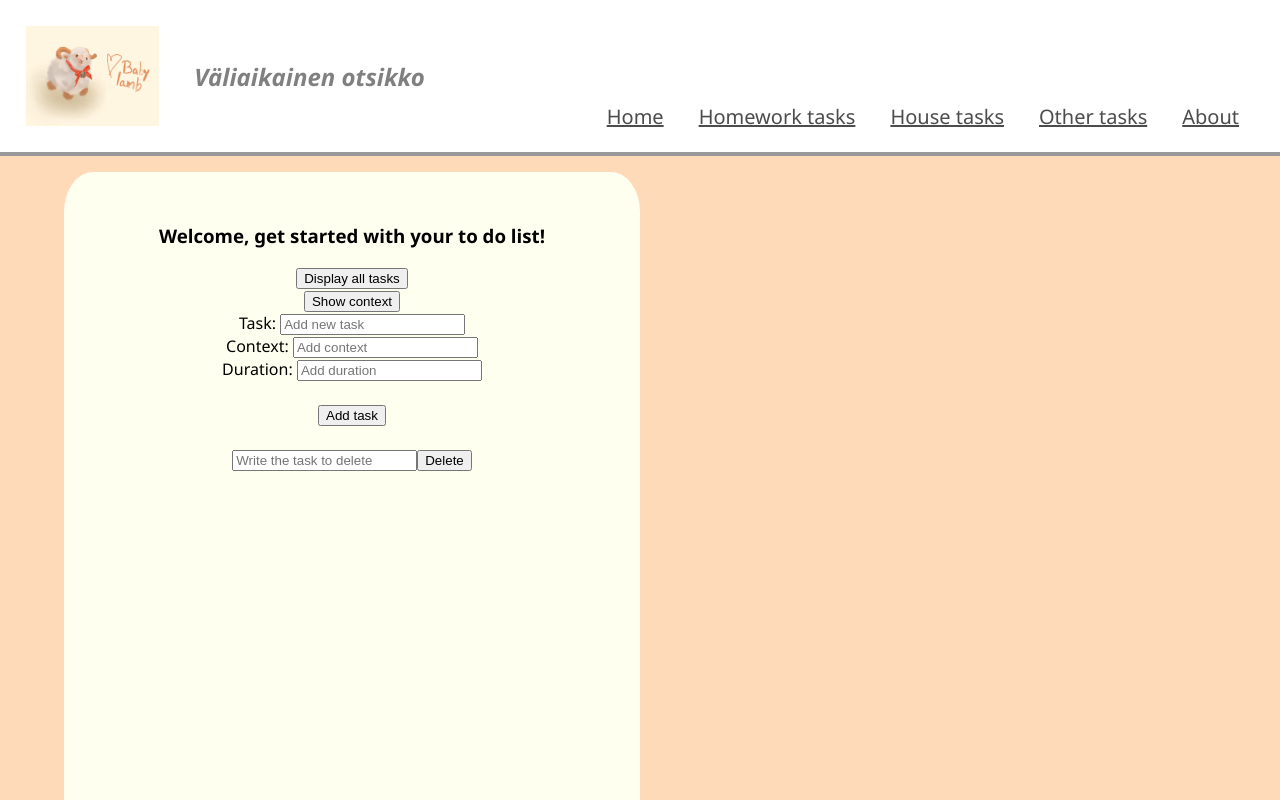
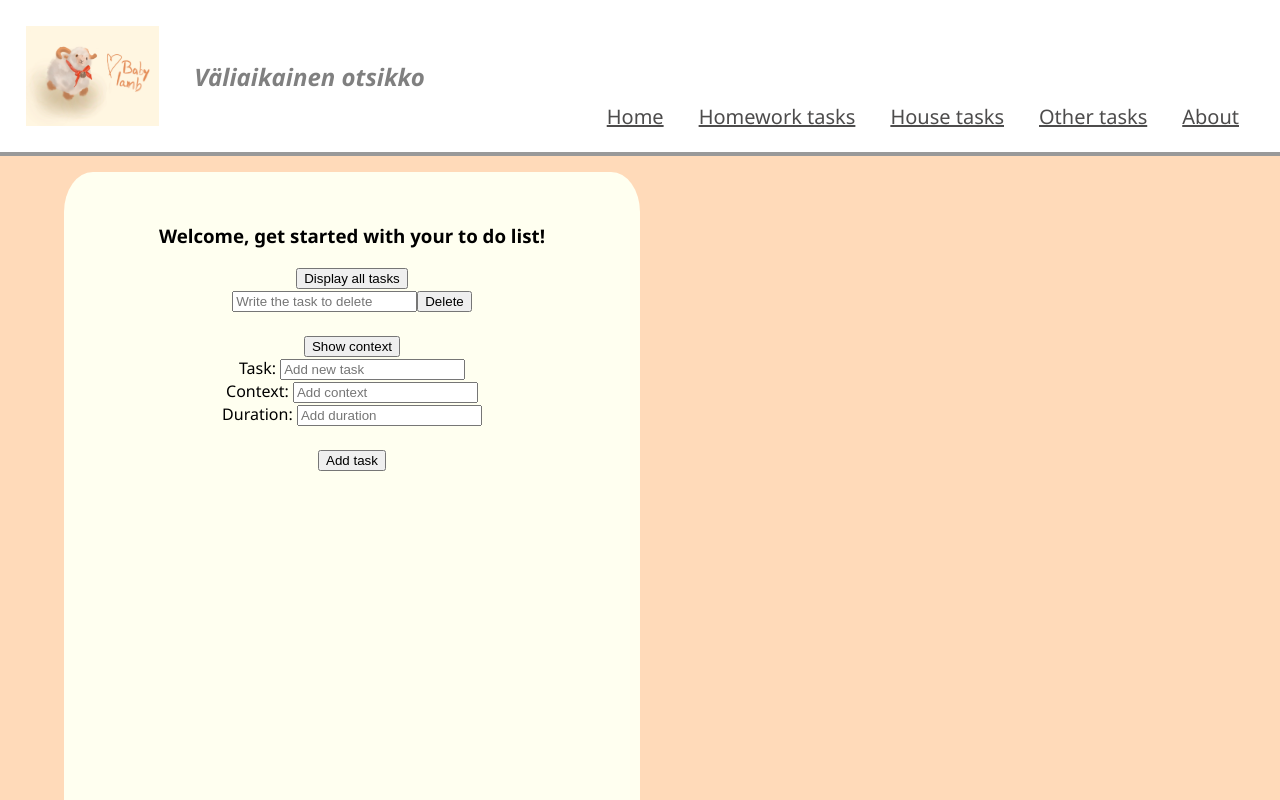
Before and after one commit to Minna-Nguyen/react_harjoitustyo, a React (Create React App) app in the folder project/: page / in a window 1280 px wide. Shown: the top 800 px of the page. Built offline with nearby package versions, Linux system fonts and the light colour scheme.

Commit message:
DEL input move under Display btn

```diff
--- a/project/src/Home.js
+++ b/project/src/Home.js
@@ -106,17 +106,26 @@ function Home(props) {
                 <>
                   <li key={task.id}>
                     {task.task}{" "}
-                    <button
+                    <strong
                       onClick={DeleteById}
                       onChange={(e) => setDeleteTask(e.target.value)}
                     >
-                      Task id: {task.id}
-                    </button>
+                      id: {task.id}
+                    </strong>
                   </li>
                 </>
               ))}
             </div>
           )}
+          <br></br>
+          <input
+            type="text"
+            placeholder="Write the task to delete"
+            value={deleteTask}
+            onChange={(e) => setDeleteTask(e.target.value)}
+          ></input>
+          <button onClick={DeleteById}>Delete</button>
+          <br></br>
           <br></br>
           <button onClick={ShowContexts}>Show context</button>
           {showContexts && (
@@ -128,13 +137,6 @@ function Home(props) {
           )}
           <AddNewTask></AddNewTask>
           <br></br>
-          <input
-            type="text"
-            placeholder="Write the task to delete"
-            value={deleteTask}
-            onChange={(e) => setDeleteTask(e.target.value)}
-          ></input>
-          <button onClick={DeleteById}>Delete</button>
         </div>
       </div>
     </>
```
